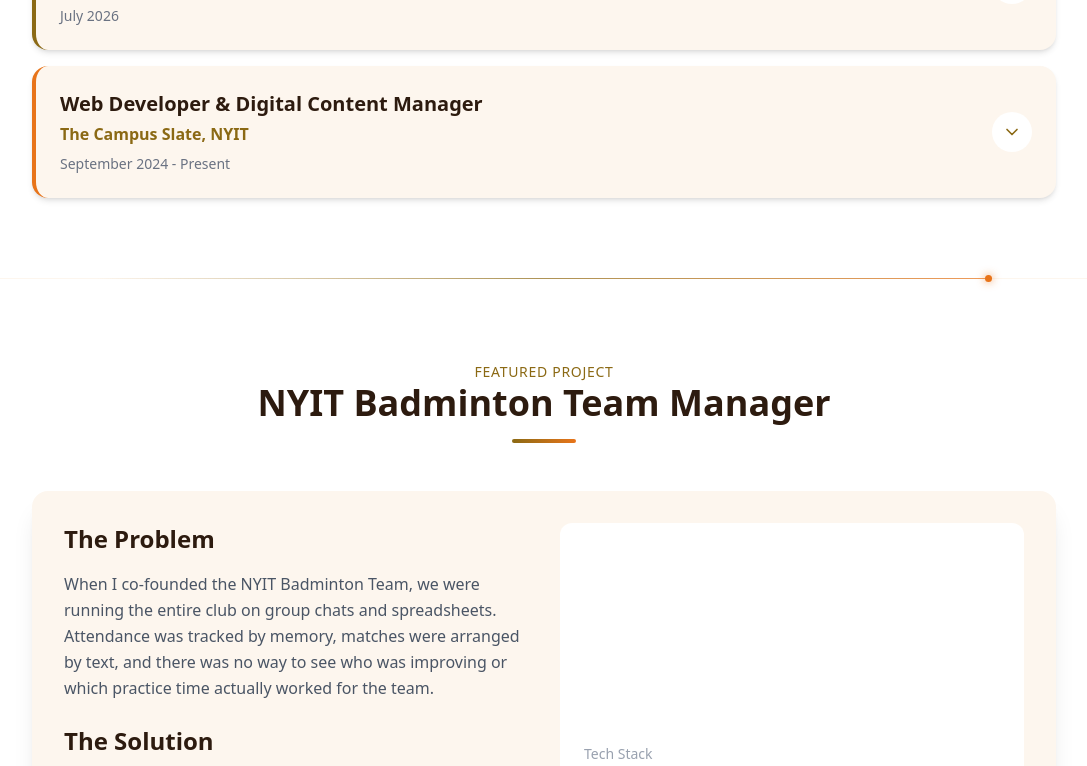
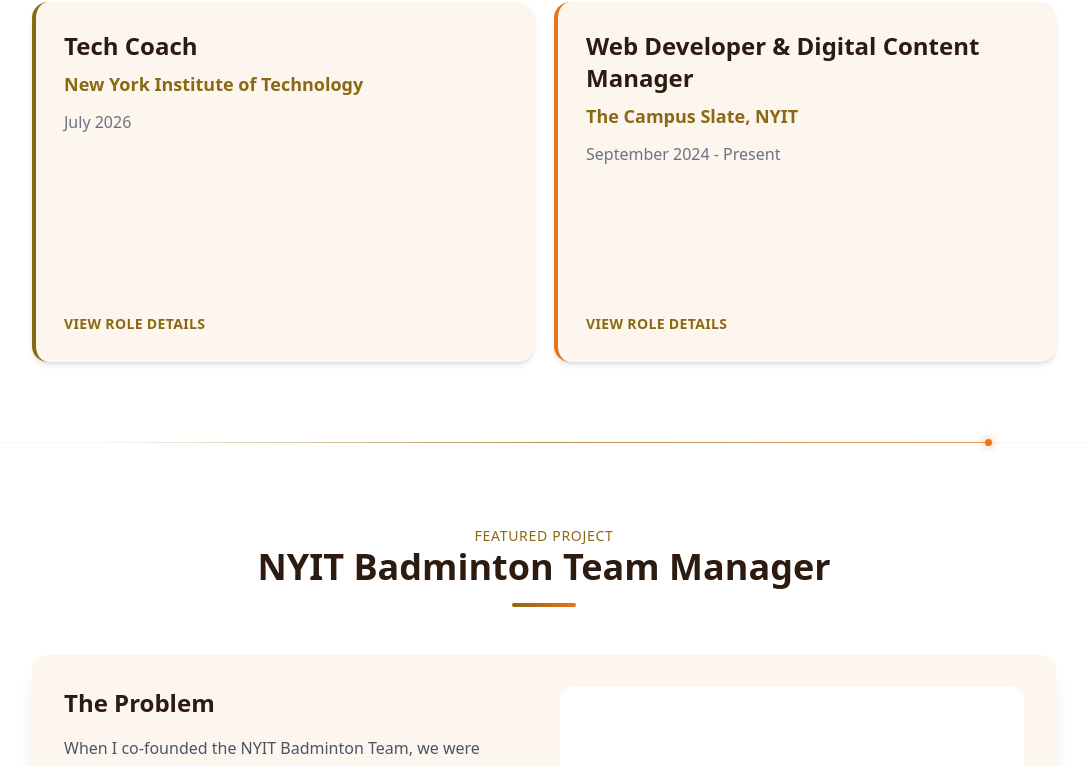
Before and after one commit to Sadia-F/sadia-portfolio, a Next.js app: page / in a window 1280 px wide. Shown: the part 2798-3564 px from the top of the page, without its empty margins (96-1183 px from the left). Built offline with nearby package versions, Linux system fonts and the light colour scheme.

Commit message:
Use flip cards and restore tech stack

```diff
--- a/app/components/Experience.tsx
+++ b/app/components/Experience.tsx
@@ -1,11 +1,11 @@
 "use client";
 
 import { useState } from "react";
-import { AnimatePresence, motion } from "framer-motion";
+import { motion } from "framer-motion";
 import { experience } from "../data";
 
 export default function Experience() {
-  const [openIndex, setOpenIndex] = useState<number | null>(null);
+  const [flippedIndex, setFlippedIndex] = useState<number | null>(null);
 
   return (
     <section id="experience" className="bg-white px-4 py-20 dark:bg-gray-900">
@@ -13,35 +13,30 @@ export default function Experience() {
         <motion.div initial={{ opacity: 0, y: 30 }} whileInView={{ opacity: 1, y: 0 }} transition={{ duration: 0.6 }} viewport={{ once: true }} className="mb-12 text-center">
           <h2 className="mb-4 text-4xl font-bold text-dark-brown dark:text-cream">Experience</h2>
           <div className="mx-auto h-1 w-16 rounded-full bg-gradient-to-r from-warm-brown to-sunset" />
-          <p className="mx-auto mt-4 max-w-2xl text-base leading-7 text-gray-600 dark:text-gray-300">Select a role to see the work, outcomes, and tools behind it.</p>
+          <p className="mx-auto mt-4 max-w-2xl text-base leading-7 text-gray-600 dark:text-gray-300">Tap a card to flip it and see the work behind the role.</p>
         </motion.div>
 
-        <div className="space-y-4">
+        <div className="grid gap-5 md:grid-cols-2">
           {experience.map((exp, index) => {
-            const isOpen = openIndex === index;
-            const detailId = `experience-detail-${index}`;
+            const isFlipped = flippedIndex === index;
 
             return (
-              <motion.article key={`${exp.company}-${exp.role}`} initial={{ opacity: 0, y: 24 }} whileInView={{ opacity: 1, y: 0 }} transition={{ duration: 0.45, delay: index * 0.06 }} viewport={{ once: true }} className={`overflow-hidden rounded-2xl border-l-4 bg-cream shadow-md transition-shadow hover:shadow-lg dark:bg-deep-slate ${exp.isFavorite ? "border-sunset" : "border-warm-brown"}`}>
-                <button type="button" onClick={() => setOpenIndex(isOpen ? null : index)} aria-expanded={isOpen} aria-controls={detailId} className="flex w-full items-center justify-between gap-5 p-6 text-left focus:outline-none focus-visible:ring-2 focus-visible:ring-warm-brown focus-visible:ring-inset">
+              <motion.article key={`${exp.company}-${exp.role}`} initial={{ opacity: 0, y: 24 }} whileInView={{ opacity: 1, y: 0 }} transition={{ duration: 0.45, delay: index * 0.06 }} viewport={{ once: true }} className="min-h-[360px] [perspective:1200px]">
+                <motion.div animate={{ rotateY: isFlipped ? 180 : 0 }} transition={{ duration: 0.55, ease: "easeInOut" }} style={{ transformStyle: "preserve-3d" }} className="relative h-full min-h-[360px]">
+                  <button type="button" onClick={() => setFlippedIndex(isFlipped ? null : index)} aria-label={`Show details for ${exp.role} at ${exp.company}`} className={`absolute inset-0 flex w-full flex-col justify-between overflow-hidden rounded-2xl border-l-4 bg-cream p-7 text-left shadow-md transition-shadow hover:shadow-lg focus:outline-none focus-visible:ring-2 focus-visible:ring-warm-brown dark:bg-deep-slate [backface-visibility:hidden] ${exp.isFavorite ? "border-sunset" : "border-warm-brown"}`}>
                     <span>
-                    <span className="block text-xl font-bold text-dark-brown dark:text-cream">{exp.role}</span>
-                    <span className="mt-1 block text-base font-semibold text-warm-brown dark:text-terracotta">{exp.company}</span>
-                    <span className="mt-2 block text-sm font-medium text-gray-500 dark:text-gray-400">{exp.duration}</span>
+                      <span className="block text-2xl font-bold text-dark-brown dark:text-cream">{exp.role}</span>
+                      <span className="mt-2 block text-lg font-semibold text-warm-brown dark:text-terracotta">{exp.company}</span>
+                      <span className="mt-3 block text-base text-gray-500 dark:text-gray-400">{exp.duration}</span>
                     </span>
-                  <span className={`flex h-10 w-10 shrink-0 items-center justify-center rounded-full bg-white text-warm-brown transition-transform dark:bg-gray-800 dark:text-terracotta ${isOpen ? "rotate-180" : ""}`} aria-hidden="true">
-                    <svg className="h-5 w-5" fill="none" stroke="currentColor" strokeWidth="2" viewBox="0 0 24 24"><path strokeLinecap="round" strokeLinejoin="round" d="m6 9 6 6 6-6" /></svg>
-                  </span>
+                    <span className="text-sm font-semibold uppercase tracking-wide text-warm-brown dark:text-terracotta">View role details</span>
                   </button>
 
-                <AnimatePresence initial={false}>
-                  {isOpen && (
-                    <motion.div id={detailId} initial={{ height: 0, opacity: 0 }} animate={{ height: "auto", opacity: 1 }} exit={{ height: 0, opacity: 0 }} transition={{ duration: 0.25 }} className="overflow-hidden">
-                      <div className="border-t border-warm-brown/10 px-6 pb-6 pt-5 dark:border-white/10">
-                        <ul className="space-y-3">
-                          {exp.achievements.map((achievement) => (
-                            <li key={achievement} className="flex gap-3 text-base leading-7 text-gray-700 dark:text-gray-300"><span className="mt-2 h-2 w-2 shrink-0 rounded-full bg-warm-brown dark:bg-terracotta" aria-hidden="true" />{achievement}</li>
-                          ))}
+                  <div className={`absolute inset-0 flex flex-col overflow-hidden rounded-2xl border-l-4 bg-cream shadow-md dark:bg-deep-slate [backface-visibility:hidden] [transform:rotateY(180deg)] ${exp.isFavorite ? "border-sunset" : "border-warm-brown"}`}>
+                    <div className="flex-1 overflow-y-auto p-6">
+                      <p className="text-sm font-bold uppercase tracking-wide text-warm-brown dark:text-terracotta">{exp.role}</p>
+                      <ul className="mt-4 space-y-3">
+                        {exp.achievements.map((achievement) => <li key={achievement} className="flex gap-3 text-base leading-7 text-gray-700 dark:text-gray-300"><span className="mt-2 h-2 w-2 shrink-0 rounded-full bg-warm-brown dark:bg-terracotta" aria-hidden="true" />{achievement}</li>)}
                       </ul>
 
                       {exp.technologies && (
@@ -53,13 +48,11 @@ export default function Experience() {
                         </div>
                       )}
 
-                        {exp.isFavorite && exp.favoriteReason && (
-                          <p className="mt-5 rounded-xl border border-sunset/25 bg-sunset/10 p-4 text-base leading-7 text-gray-700 dark:bg-sunset/15 dark:text-gray-300"><span className="font-semibold text-sunset">Why this work mattered: </span>{exp.favoriteReason}</p>
-                        )}
+                      {exp.isFavorite && exp.favoriteReason && <p className="mt-5 rounded-xl border border-sunset/25 bg-sunset/10 p-4 text-base leading-7 text-gray-700 dark:bg-sunset/15 dark:text-gray-300"><span className="font-semibold text-sunset">Why this work mattered: </span>{exp.favoriteReason}</p>}
+                    </div>
+                    <button type="button" onClick={() => setFlippedIndex(null)} className="border-t border-warm-brown/10 px-6 py-4 text-left text-sm font-semibold uppercase tracking-wide text-warm-brown focus:outline-none focus-visible:ring-2 focus-visible:ring-warm-brown dark:border-white/10 dark:text-terracotta">Back to summary</button>
                   </div>
                 </motion.div>
-                  )}
-                </AnimatePresence>
               </motion.article>
             );
           })}
--- a/app/components/Leadership.tsx
+++ b/app/components/Leadership.tsx
@@ -1,11 +1,11 @@
 "use client";
 
 import { useState } from "react";
-import { AnimatePresence, motion } from "framer-motion";
+import { motion } from "framer-motion";
 import { leadership } from "../data";
 
 export default function Leadership() {
-  const [openIndex, setOpenIndex] = useState<number | null>(null);
+  const [flippedIndex, setFlippedIndex] = useState<number | null>(null);
 
   return (
     <section id="leadership" className="bg-white px-4 py-20 dark:bg-gray-900">
@@ -13,36 +13,35 @@ export default function Leadership() {
         <motion.div initial={{ opacity: 0, y: 30 }} whileInView={{ opacity: 1, y: 0 }} transition={{ duration: 0.6 }} viewport={{ once: true }} className="mb-12 text-center">
           <h2 className="mb-4 text-4xl font-bold text-dark-brown dark:text-cream">Leadership</h2>
           <div className="mx-auto h-1 w-16 rounded-full bg-gradient-to-r from-warm-brown to-sunset" />
-          <p className="mx-auto mt-4 max-w-2xl text-base leading-7 text-gray-600 dark:text-gray-300">Select a role to learn more about the impact behind it.</p>
+          <p className="mx-auto mt-4 max-w-2xl text-base leading-7 text-gray-600 dark:text-gray-300">Tap a card to flip it and learn about the impact behind the role.</p>
         </motion.div>
 
-        <div className="grid grid-cols-1 gap-5 md:grid-cols-2">
+        <div className="grid gap-5 md:grid-cols-2">
           {leadership.map((item, index) => {
-            const isOpen = openIndex === index;
-            const detailId = `leadership-detail-${index}`;
+            const isFlipped = flippedIndex === index;
 
             return (
-              <motion.article key={`${item.role}-${item.organization}`} initial={{ opacity: 0, y: 24 }} whileInView={{ opacity: 1, y: 0 }} transition={{ duration: 0.45, delay: index * 0.05 }} viewport={{ once: true }} className="overflow-hidden rounded-2xl bg-cream shadow-md transition-shadow hover:shadow-lg dark:bg-deep-slate">
-                <button type="button" onClick={() => setOpenIndex(isOpen ? null : index)} aria-expanded={isOpen} aria-controls={detailId} className="flex w-full items-start justify-between gap-4 p-6 text-left focus:outline-none focus-visible:ring-2 focus-visible:ring-warm-brown focus-visible:ring-inset">
-                  <span>
-                    <span className="block text-lg font-bold text-dark-brown dark:text-cream">{item.role}</span>
-                    <span className="mt-1 block text-base font-semibold text-warm-brown dark:text-terracotta">{item.organization}</span>
-                    <span className="mt-2 block text-sm font-medium text-gray-500 dark:text-gray-400">{item.duration}</span>
-                  </span>
-                  <span className={`mt-1 flex h-9 w-9 shrink-0 items-center justify-center rounded-full bg-white text-warm-brown transition-transform dark:bg-gray-800 dark:text-terracotta ${isOpen ? "rotate-180" : ""}`} aria-hidden="true">
-                    <svg className="h-5 w-5" fill="none" stroke="currentColor" strokeWidth="2" viewBox="0 0 24 24"><path strokeLinecap="round" strokeLinejoin="round" d="m6 9 6 6 6-6" /></svg>
-                  </span>
-                </button>
+              <motion.article key={`${item.role}-${item.organization}`} initial={{ opacity: 0, y: 24 }} whileInView={{ opacity: 1, y: 0 }} transition={{ duration: 0.45, delay: index * 0.05 }} viewport={{ once: true }} className="min-h-[300px] [perspective:1200px]">
+                <motion.div animate={{ rotateY: isFlipped ? 180 : 0 }} transition={{ duration: 0.55, ease: "easeInOut" }} style={{ transformStyle: "preserve-3d" }} className="relative h-full min-h-[300px]">
+                  <button type="button" onClick={() => setFlippedIndex(isFlipped ? null : index)} aria-label={`Show details for ${item.role} at ${item.organization}`} className="absolute inset-0 flex w-full flex-col justify-between overflow-hidden rounded-2xl bg-cream p-7 text-left shadow-md transition-shadow hover:shadow-lg focus:outline-none focus-visible:ring-2 focus-visible:ring-warm-brown dark:bg-deep-slate [backface-visibility:hidden]">
+                    <span>
+                      <span className="block text-xl font-bold text-dark-brown dark:text-cream">{item.role}</span>
+                      <span className="mt-2 block text-base font-semibold text-warm-brown dark:text-terracotta">{item.organization}</span>
+                      <span className="mt-3 block text-sm font-medium text-gray-500 dark:text-gray-400">{item.duration}</span>
+                    </span>
+                    <span className="text-sm font-semibold uppercase tracking-wide text-warm-brown dark:text-terracotta">View role details</span>
+                  </button>
 
-                <AnimatePresence initial={false}>
-                  {isOpen && (
-                    <motion.div id={detailId} initial={{ height: 0, opacity: 0 }} animate={{ height: "auto", opacity: 1 }} exit={{ height: 0, opacity: 0 }} transition={{ duration: 0.25 }} className="overflow-hidden">
-                      <ul className="space-y-3 border-t border-warm-brown/10 px-6 pb-6 pt-5 dark:border-white/10">
+                  <div className="absolute inset-0 flex flex-col overflow-hidden rounded-2xl bg-cream shadow-md dark:bg-deep-slate [backface-visibility:hidden] [transform:rotateY(180deg)]">
+                    <div className="flex-1 overflow-y-auto p-6">
+                      <p className="text-sm font-bold uppercase tracking-wide text-warm-brown dark:text-terracotta">{item.role}</p>
+                      <ul className="mt-4 space-y-3">
                         {item.achievements.map((achievement) => <li key={achievement} className="flex gap-3 text-base leading-7 text-gray-700 dark:text-gray-300"><span className="mt-2 h-2 w-2 shrink-0 rounded-full bg-warm-brown dark:bg-terracotta" aria-hidden="true" />{achievement}</li>)}
                       </ul>
-                    </motion.div>
-                  )}
-                </AnimatePresence>
+                    </div>
+                    <button type="button" onClick={() => setFlippedIndex(null)} className="border-t border-warm-brown/10 px-6 py-4 text-left text-sm font-semibold uppercase tracking-wide text-warm-brown focus:outline-none focus-visible:ring-2 focus-visible:ring-warm-brown dark:border-white/10 dark:text-terracotta">Back to summary</button>
+                  </div>
+                </motion.div>
               </motion.article>
             );
           })}
--- a/app/components/TechStack.tsx
+++ b/app/components/TechStack.tsx
@@ -1,33 +1,55 @@
 "use client";
 
+import { techStack, skills } from "../data";
 import { motion } from "framer-motion";
+import Image from "next/image";
 
-const skillGroups = [
-  { title: "Languages", skills: ["Python", "Java", "TypeScript", "SQL", "HTML", "CSS"] },
-  { title: "Backend & APIs", skills: ["Flask", "FastAPI", "REST API Development", "API Integration", "SQLAlchemy", "Data Pipelines"] },
-  { title: "Databases & Cloud", skills: ["PostgreSQL", "MongoDB", "MySQL", "SQLite", "Supabase", "Vercel"] },
-  { title: "Tools & Practices", skills: ["Git & GitHub", "Docker", "PWA Development", "System Design", "Testing", "AI Pipeline Development"] },
-];
+const logoURLs: Record<string, string> = {
+  Python: "https://cdn.jsdelivr.net/gh/devicons/devicon/icons/python/python-original.svg",
+  Java: "https://cdn.jsdelivr.net/gh/devicons/devicon/icons/java/java-original.svg",
+  TypeScript: "https://cdn.jsdelivr.net/gh/devicons/devicon/icons/typescript/typescript-original.svg",
+  SQL: "https://cdn.jsdelivr.net/gh/devicons/devicon/icons/mysql/mysql-original.svg",
+  Flask: "https://cdn.jsdelivr.net/gh/devicons/devicon/icons/flask/flask-original.svg",
+  FastAPI: "https://cdn.jsdelivr.net/gh/devicons/devicon/icons/fastapi/fastapi-original.svg",
+  MongoDB: "https://cdn.jsdelivr.net/gh/devicons/devicon/icons/mongodb/mongodb-original.svg",
+  PostgreSQL: "https://cdn.jsdelivr.net/gh/devicons/devicon/icons/postgresql/postgresql-original.svg",
+  Git: "https://cdn.jsdelivr.net/gh/devicons/devicon/icons/git/git-original.svg",
+  Docker: "https://cdn.jsdelivr.net/gh/devicons/devicon/icons/docker/docker-original.svg",
+  Vercel: "https://cdn.jsdelivr.net/gh/devicons/devicon/icons/vercel/vercel-original.svg",
+};
 
 export default function TechStack() {
   return (
-    <section id="techstack" className="bg-white px-4 py-20 dark:bg-gray-900">
-      <div className="mx-auto max-w-5xl">
-        <motion.div initial={{ opacity: 0, y: 30 }} whileInView={{ opacity: 1, y: 0 }} transition={{ duration: 0.6 }} viewport={{ once: true }} className="mb-12 text-center">
-          <h2 className="mb-4 text-4xl font-bold text-dark-brown dark:text-cream">Tech Stack & Skills</h2>
-          <div className="mx-auto h-1 w-16 rounded-full bg-gradient-to-r from-warm-brown to-sunset" />
-          <p className="mx-auto mt-4 max-w-2xl text-base leading-7 text-gray-600 dark:text-gray-300">A focused set of technologies and practices I use to build reliable products.</p>
+    <section id="techstack" className="py-20 px-4 bg-white dark:bg-gray-900">
+      <div className="max-w-5xl mx-auto">
+        <motion.div initial={{ opacity: 0, y: 30 }} whileInView={{ opacity: 1, y: 0 }} transition={{ duration: 0.6 }} viewport={{ once: true }} className="text-center mb-12">
+          <h2 className="text-4xl font-bold text-dark-brown dark:text-cream mb-4">Tech Stack & Skills</h2>
+          <div className="w-16 h-1 bg-gradient-to-r from-warm-brown to-sunset mx-auto rounded-full" />
+          <p className="text-gray-600 dark:text-gray-400 mt-4 max-w-2xl mx-auto">Technologies I work with — shown by proficiency level.</p>
         </motion.div>
 
-        <div className="grid gap-5 sm:grid-cols-2">
-          {skillGroups.map((group, index) => (
-            <motion.div key={group.title} initial={{ opacity: 0, y: 20 }} whileInView={{ opacity: 1, y: 0 }} transition={{ duration: 0.4, delay: index * 0.06 }} viewport={{ once: true }} className="rounded-2xl border border-warm-brown/10 bg-cream p-6 shadow-sm dark:border-white/10 dark:bg-deep-slate">
-              <h3 className="text-xl font-bold text-dark-brown dark:text-cream">{group.title}</h3>
-              <div className="mt-4 flex flex-wrap gap-2.5">
-                {group.skills.map((skill) => <span key={skill} className="rounded-full border border-gray-200 bg-white px-3 py-1.5 text-sm font-medium text-gray-700 dark:border-gray-700 dark:bg-gray-800 dark:text-gray-300">{skill}</span>)}
+        <div className="space-y-4 mb-12">
+          {techStack.map((tech, index) => (
+            <motion.div key={index} initial={{ opacity: 0, x: -20 }} whileInView={{ opacity: 1, x: 0 }} transition={{ duration: 0.4, delay: index * 0.05 }} viewport={{ once: true }} className="flex items-center gap-4">
+              <div className="w-8 h-8 relative flex-shrink-0">
+                <Image src={logoURLs[tech.name] || tech.logo} alt={tech.name} width={32} height={32} className="object-contain dark:invert" unoptimized />
               </div>
+              <span className="text-sm font-medium text-gray-700 dark:text-gray-300 w-24">{tech.name}</span>
+              <div className="flex-1 h-3 bg-gray-200 dark:bg-gray-700 rounded-full overflow-hidden">
+                <motion.div initial={{ width: 0 }} whileInView={{ width: `${tech.level}%` }} transition={{ duration: 1, delay: index * 0.05 }} viewport={{ once: true }} className="h-full bg-gradient-to-r from-warm-brown to-sunset rounded-full" />
+              </div>
+              <span className="text-sm font-medium text-gray-700 dark:text-gray-300 w-12 text-right">{tech.level}%</span>
             </motion.div>
           ))}
+        </div>
+
+        <div>
+          <h3 className="text-2xl font-bold text-dark-brown dark:text-cream mb-4 text-center">Skills</h3>
+          <div className="flex flex-wrap justify-center gap-2">
+            {skills.map((skill, index) => (
+              <motion.span key={index} initial={{ opacity: 0, scale: 0.8 }} whileInView={{ opacity: 1, scale: 1 }} transition={{ duration: 0.3, delay: index * 0.02 }} viewport={{ once: true }} className="px-4 py-2 bg-cream dark:bg-deep-slate text-gray-700 dark:text-gray-300 rounded-full border border-gray-200 dark:border-gray-700 text-sm font-medium hover:shadow-md transition-shadow">{skill}</motion.span>
+            ))}
+          </div>
         </div>
       </div>
     </section>
```
Lines whose indentation alone changed are shown as unchanged.
